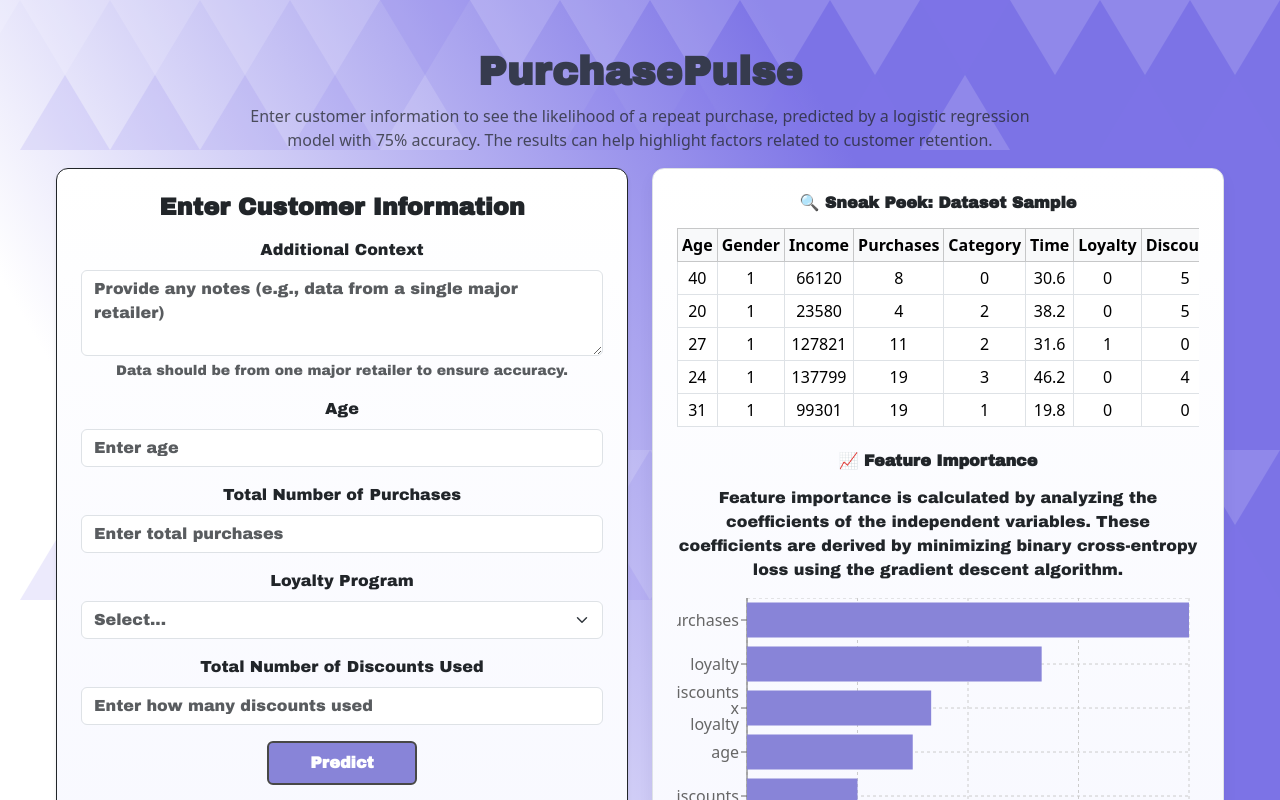
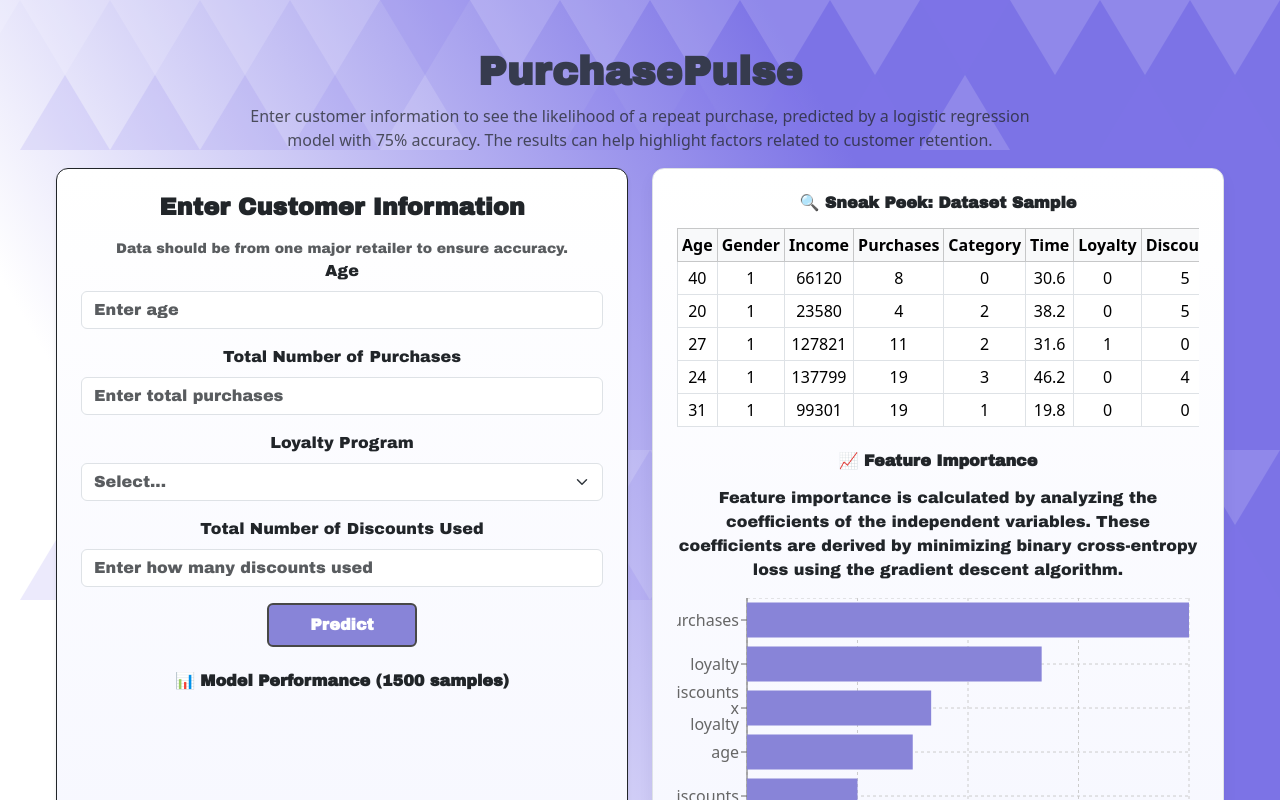
Before and after one commit to adamwalid64/PurchasePulseAI, a React (Vite) app in the folder cust-dashboard/: page / in a window 1280 px wide. Shown: the top 800 px of the page. Built offline with nearby package versions, Linux system fonts and the light colour scheme; no server answers.

Commit message:
added context for form

```diff
--- a/cust-dashboard/src/App.jsx
+++ b/cust-dashboard/src/App.jsx
@@ -152,20 +152,9 @@ function App() {
           <div className="custom-card shadow-sm p-4 border border-dark h-100">
             <form onSubmit={handleSubmit} className="form-container archivo-black-regular">
               <h4 className="fw-bold mb-3 text-center archivo-black-regular">Enter Customer Information</h4>
-              <div className="mb-3">
-                <label className="form-label">Additional Context</label>
-                <textarea
-                  className="form-control"
-                  name="context"
-                  rows="3"
-                  value={formData.context}
-                  onChange={handleChange}
-                  placeholder="Provide any notes (e.g., data from a single major retailer)"
-                />
                 <div className="form-text">
                   Data should be from one major retailer to ensure accuracy.
                 </div>
-              </div>
               <div className="mb-3">
                 <label className="form-label">Age</label>
                 <input type="number" className="form-control" name="age" value={formData.age}
```
